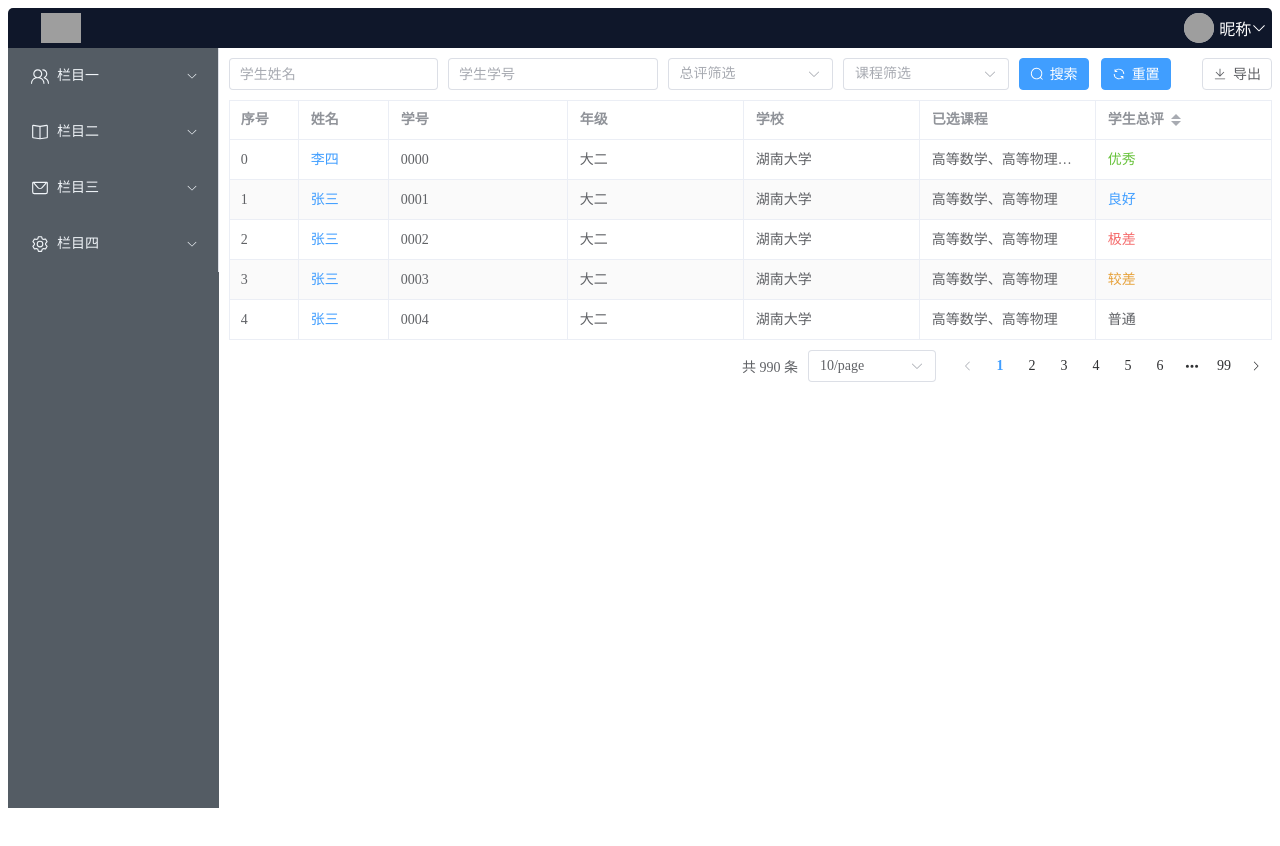
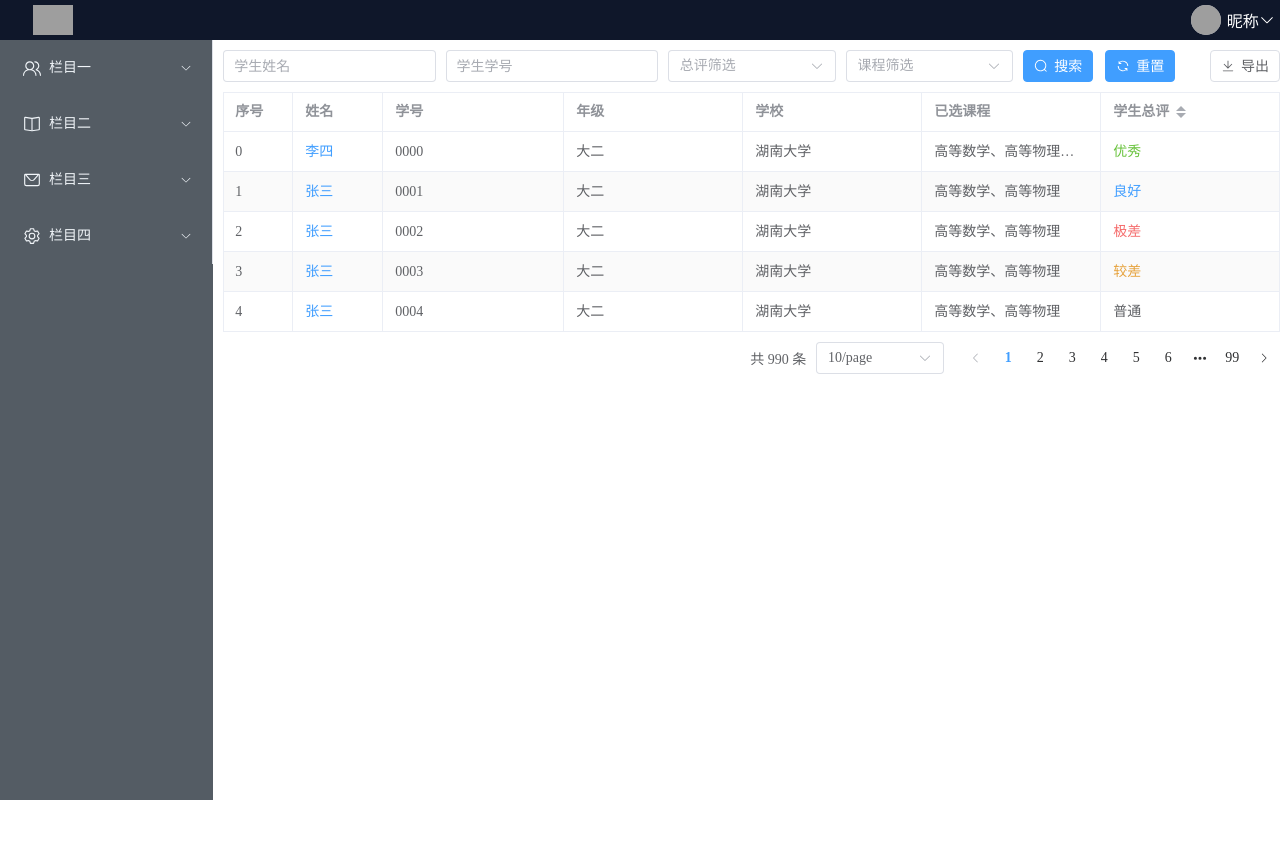
Before and after one commit to L-Nuisance/mySystem, a Vue app: page /teacher/studentList in a window 1280 px wide. Shown: the top 846 px of the page. Before the commit the page ends 816 px from the top, so only its background shows below. Built offline with nearby package versions, Linux system fonts and the light colour scheme; grey boxes are pictures that could not be loaded.

Commit message:
系统全页化

```diff
--- a/src/App.vue
+++ b/src/App.vue
@@ -1,5 +1,5 @@
 <template>
-  <router-view name="main" id="main" class="all-w-h"></router-view>
+  <router-view name="main" id="main" class="all-w-h pos-ab-l-t"></router-view>
 </template>
 
 <script>
--- a/src/components/Top.vue
+++ b/src/components/Top.vue
@@ -52,10 +52,6 @@ export default {
   height: 5vh;
   color: white;
   background-color: #0f172a;
-  border-radius: 5px 5px 0 0;
-}
-.test {
-  background-color: red;
 }
 .avatar {
   height: 5vh;
--- a/src/css/index.css
+++ b/src/css/index.css
@@ -4,19 +4,41 @@
 
 /* 长宽100% */
 .all-w-h {
-  width: 100%;
-  height: 100%;
+  width: 100vw;
+  height: 100vh;
+  padding: 0;
+  margin: 0;
+}
+/* 绝对定位 左 上 无间隙 */
+.pos-ab-l-t {
+  position: absolute;
+  top: 0;
+  left: 0;
+}
+/* 绝对定位 右 下 无间隙 */
+.pos-ab-r-b {
+  position: absolute;
+  right: 0;
+  bottom: 0;
+}
+/* 绝对定位 容器中心 */
+.pos-ab-center {
+  position: absolute;
+  left: 50%;
+  top: 50%;
+  transform: translate(-50%, -50%);
 }
 
 /* 标题式文字 */
 .title {
   font-weight: 800;
-  font-size: 1.25rem;
+  font-size: 1.5rem;
+  padding: 5px;
 }
 
 /* 自动外边距 */
 .m-auto {
-  margin: auto 0;
+  margin: 0 auto;
 }
 /* 左外边距 */
 .m-l {
```
Also changed, not shown: src/img/welcome.png (added).
